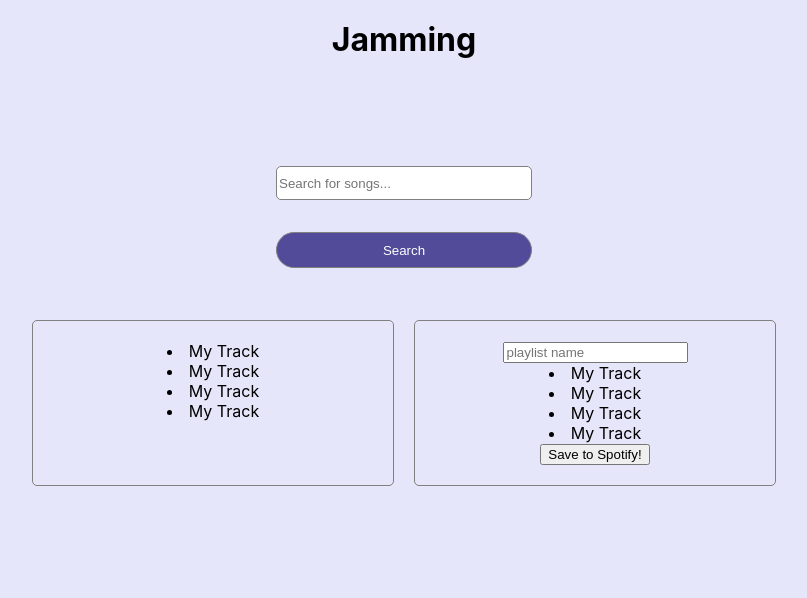
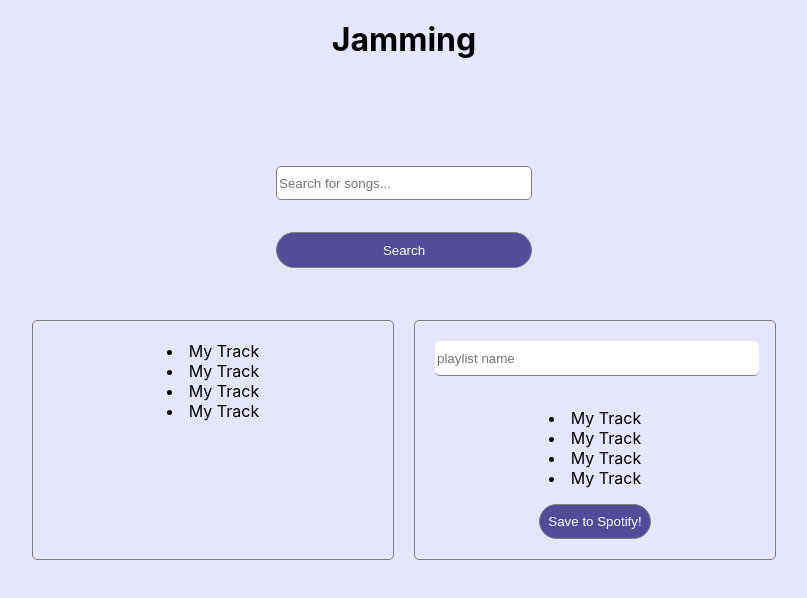
Before and after one commit to joaovian06/jamming, a React (Create React App) app: page / in a window 1280 px wide. Shown: the top 598 px of the page, without its empty margins (236-1043 px from the left). Built offline with nearby package versions, Linux system fonts and the light colour scheme.

Commit message:
feat: implement playlist component improvements styles

```diff
--- a/src/components/Playlist/Playlist.js
+++ b/src/components/Playlist/Playlist.js
@@ -5,9 +5,9 @@ import './Playlist.scss'
 function Playlist() {
   return(
     <div className="PlaylistContent">
-      <input placeholder='playlist name'/>
+      <input className="Playlist-input" placeholder='playlist name'/>
       <Tracklist></Tracklist>
-      <button>Save to Spotify!</button>
+      <button className="Playlist-save-button">Save to Spotify!</button>
     </div>
   );
 };
--- a/src/components/Playlist/Playlist.scss
+++ b/src/components/Playlist/Playlist.scss
@@ -1,6 +1,27 @@
+@import '../variables.scss';
+
 .PlaylistContent {
-  border: 1px solid #808080;
+  border: 1px solid $lightGrey;
   border-radius: 5px;
   width: 25%;
   padding: 20px;
 }
+
+.Playlist-input {
+  width: 100%;
+  height: 2rem;
+  border: 0px;
+  border-radius: 5px;
+  border-bottom: 1px solid $lightGrey;
+  margin-bottom: 2rem;
+}
+
+.Playlist-save-button {
+  height: 35px;
+  width: 35%;
+  margin-top: 1rem;
+  border: 1px solid #808080;
+  border-radius: 20px;
+  background-color: #514B9A;
+  color: white;
+}
--- a/src/components/SearchBar/SearchBar.scss
+++ b/src/components/SearchBar/SearchBar.scss
@@ -1,9 +1,4 @@
-$buttonColor: #514B9A;
-$white: #ffff;
-$lightGrey: #808080;
-$lighterPurple: #e6e6fa;
-$lightPurple: #dda0dd;
-$darkPurple: #6A5ACD;
+@import '../variables.scss';
 
 .searchContainer {
   height: 15rem;
--- a/src/components/SearchResults/SearchResults.scss
+++ b/src/components/SearchResults/SearchResults.scss
@@ -1,5 +1,7 @@
+@import '../variables.scss';
+
 .searchResultsContainer {
-  border: 1px solid #808080;
+  border: 1px solid $lightGrey;
   border-radius: 5px;
   width: 25%;
   margin: 0 20px 0 0;
--- /dev/null
+++ b/src/components/variables.scss
@@ -0,0 +1,6 @@
+$buttonColor: #514B9A;
+$white: #ffff;
+$lightGrey: #808080;
+$lighterPurple: #e6e6fa;
+$lightPurple: #dda0dd;
+$darkPurple: #6A5ACD;
```
